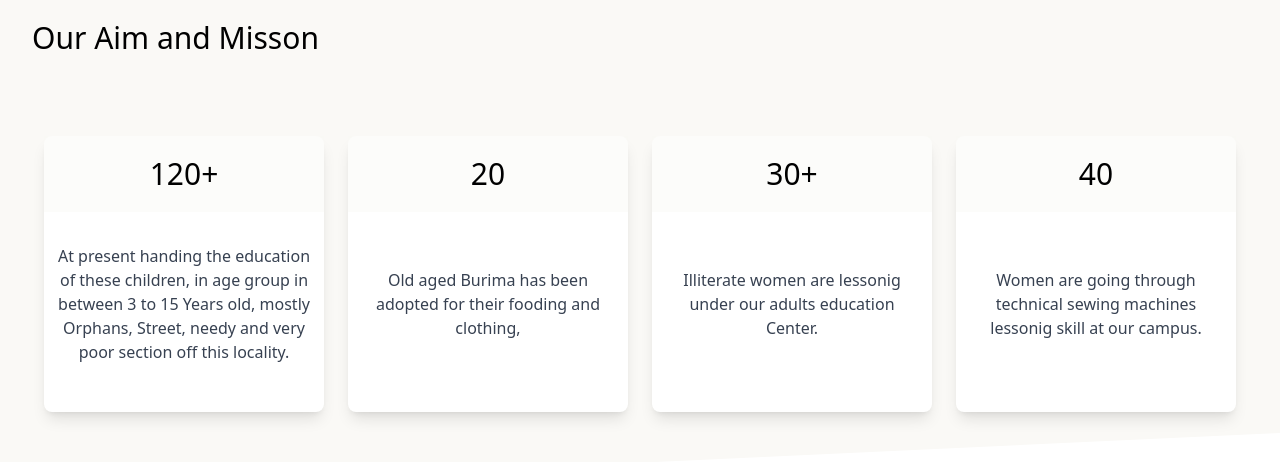
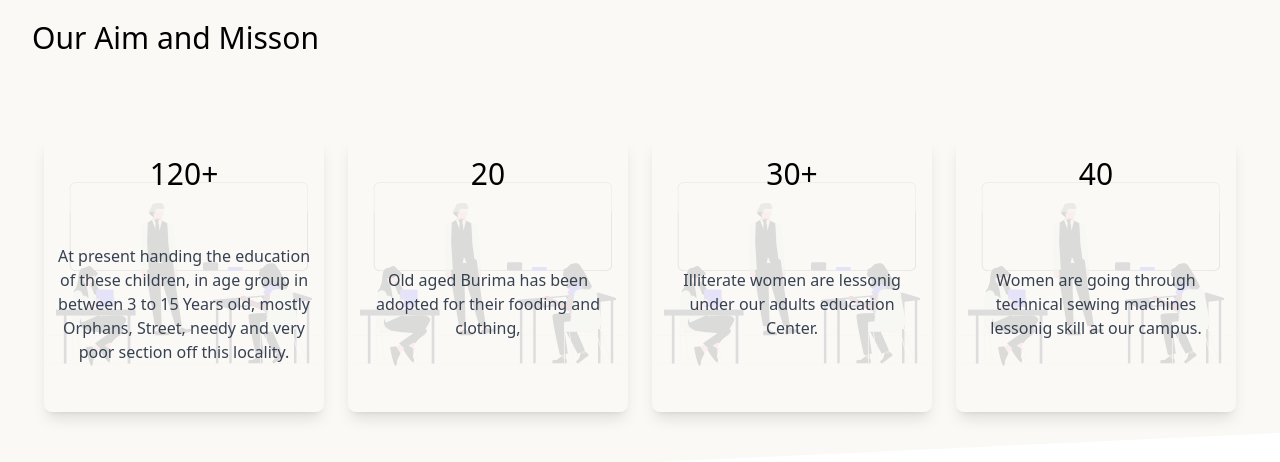
Before and after one commit to Srezzx/Mothers-nest, a Next.js app: page / in a window 1280 px wide. Shown: the part 1840-2302 px from the top of the page. Built offline with nearby package versions, Linux system fonts and the light colour scheme.

Commit message:
aim pix added

```diff
--- a/components/Aim/Card.tsx
+++ b/components/Aim/Card.tsx
@@ -3,10 +3,15 @@ import React from "react";
 const Card = (props: any) => {
   const {description, stats} = props;
   return (
-    <div>
-      <div className='  my-6  xl:my-20  rounded-lg w-[280px] m-auto   flex justify-center'>
-        <div className=' rounded-lg shadow-lg bg-[white] max-w-sm w-[100%]'>
-          <h1 className='bg-[#FAF9F6]/50 py-5 text-3xl text-center'>{stats}</h1>
+    <div className=''>
+      <div className='relative  my-6  xl:my-20  rounded-lg w-[280px] m-auto   flex justify-center align-center'>
+        <div className=' h-full  absolute z-[10] opacity-[0.15] flex '>
+          <img className='' src='/svgs/education.svg' alt='education ' />
+        </div>
+        <div className='z-[11]  rounded-lg shadow-lg  max-w-sm w-[100%]'>
+          <h1 className=' bg-[#FAF9F6]/50 py-5 text-3xl text-center'>
+            {stats}
+          </h1>
           <div className=' min-h-[200px]  flex-col py-6 px-3  flex justify-center align-center'>
             <p className='text-center text-gray-700 text-base mb-4'>
               {description}
```
Also changed, not shown: public/svgs/education.svg (added).
